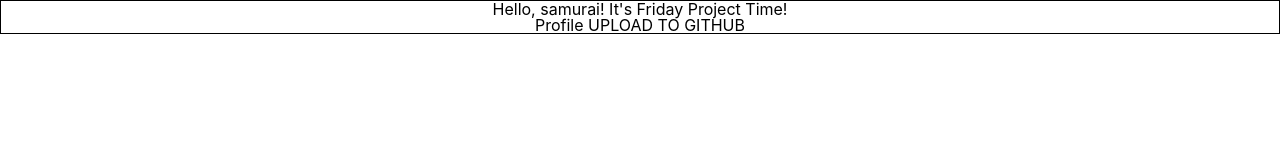
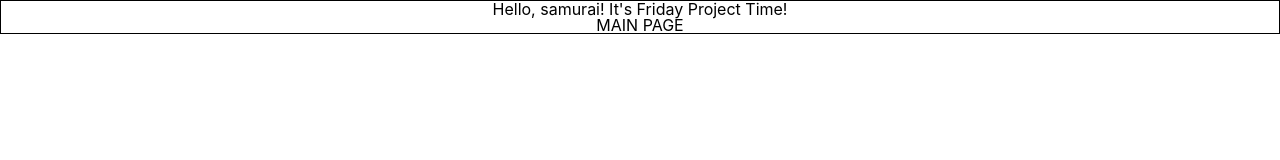
Before and after one commit to Crash2022/FridayProject, a React (Create React App) app: page / in a window 1280 px wide. Shown: the top 160 px of the page. Built offline with nearby package versions, Linux system fonts and the light colour scheme.

Commit message:
fix main route

```diff
--- a/src/App.tsx
+++ b/src/App.tsx
@@ -8,13 +8,16 @@
 import {Login} from "./n1-main/m1-UI/components/Login";
 import {Profile} from "./n1-main/m1-UI/components/Profile";
 import {Route, Routes} from "react-router-dom";
+import {Main} from "./n1-main/m1-UI/components/Main";
 
 export const App = () => {
     return (
         <div className="App">
             Hello, samurai! It's Friday Project Time!
             <Routes>
-                <Route path={'/'} element={<Profile/>}/>
+                <Route path={'/'} element={<Main/>}/>
+
+                <Route path={'/profile'} element={<Profile/>}/>
                 {/*<Profile/>*/}
 
                 {/*<Registration/>*/}
--- a/src/index.tsx
+++ b/src/index.tsx
@@ -16,14 +16,14 @@
 import {App} from './App';
 import {Provider} from "react-redux";
 import {store} from "./n1-main/m2-BLL/store";
-import {BrowserRouter} from "react-router-dom";
+import {BrowserRouter, HashRouter} from "react-router-dom";
 
 const container = document.getElementById('root');
 const root = createRoot(container!); // createRoot(container!) if you use TypeScript
 root.render(
-    <BrowserRouter>
+    <HashRouter>
         <Provider store={store}>
             <App/>
         </Provider>
-    </BrowserRouter>
+    </HashRouter>
 );
--- /dev/null
+++ b/src/n1-main/m1-UI/components/Main.tsx
@@ -0,0 +1,9 @@
+import React from 'react';
+
+export const Main = () => {
+    return (
+        <div>
+            MAIN PAGE
+        </div>
+    )
+}
```
